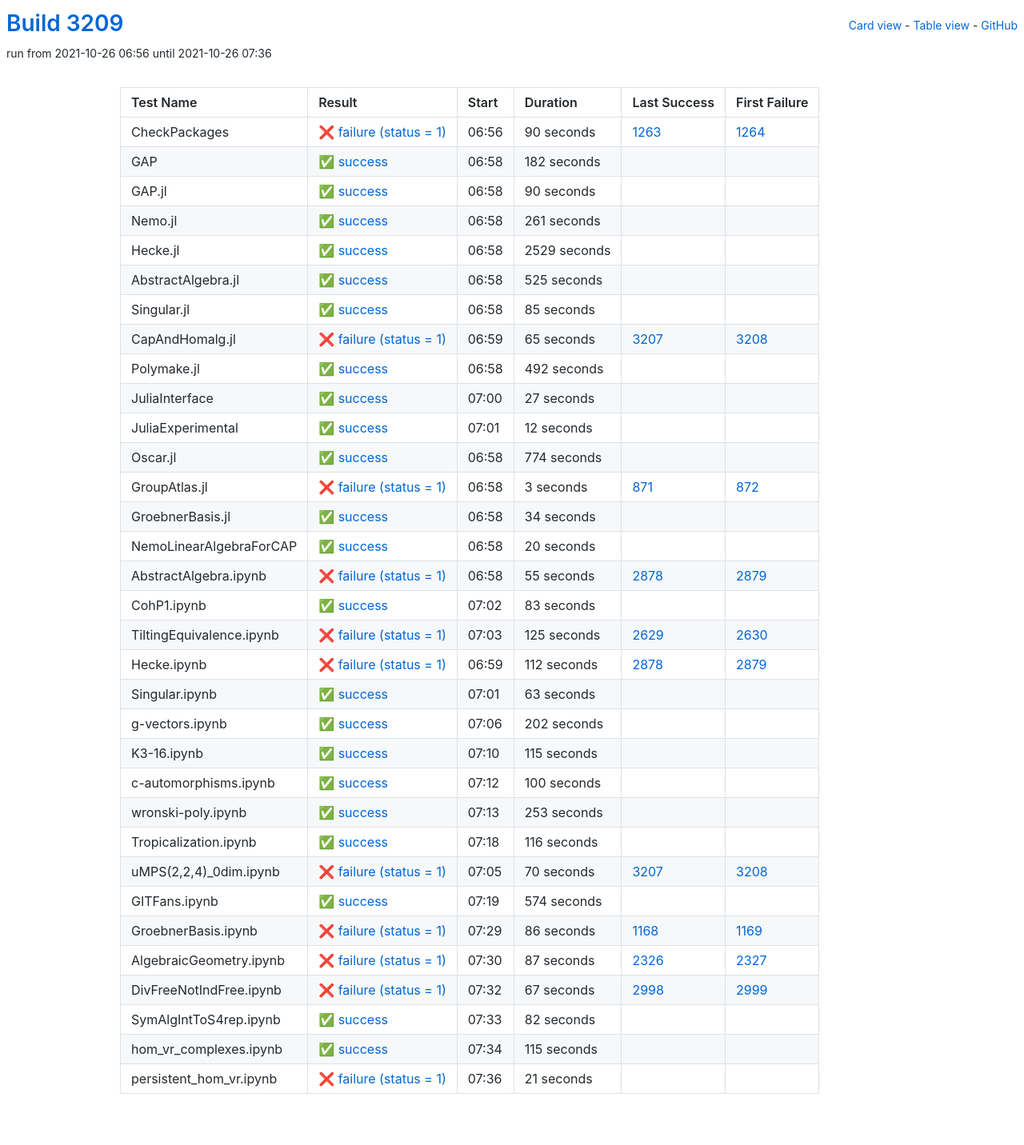
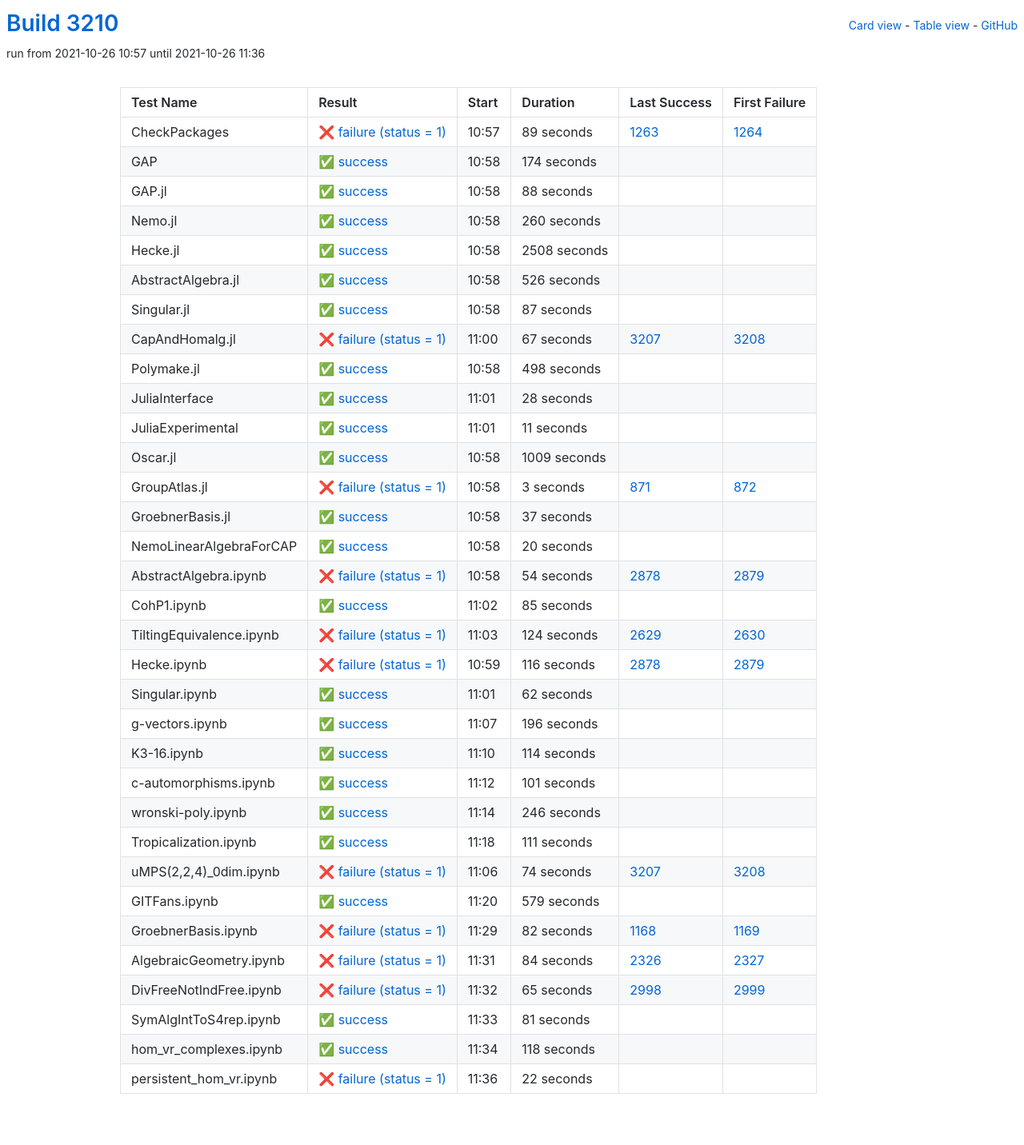
Before and after one commit to oscar-system/oscar-ci-status-stable, a Jekyll site: the page built from table.html, in a window 1280 px wide. Shown: the whole page at 80% size. Built offline with Jekyll 4.4.1, drawn with Linux system fonts in a browser that asks for light colours.

Commit message:
Build #3210

```diff
--- a/_data/ci.yml
+++ b/_data/ci.yml
@@ -1,6 +1,6 @@
 ---
-build: 3209
-build_url: https://oscarci.mathematik.uni-kl.de/job/oscar-stable/3209/
+build: 3210
+build_url: https://oscarci.mathematik.uni-kl.de/job/oscar-stable/3210/
 job: oscar-stable
 organization: oscar-system
 repo: oscar-ci-status-stable
@@ -8,152 +8,152 @@ repourl: https://github.com/oscar-system/oscar-ci-status-stable
 tests:
 - name: CheckPackages
   id: checkpackages
-  log: https://oscarci.mathematik.uni-kl.de/job/oscar-stable/3209/artifact/logs/build-3209/CheckPackages.log
-  start: 2021-10-26 06:56
+  log: https://oscarci.mathematik.uni-kl.de/job/oscar-stable/3210/artifact/logs/build-3210/CheckPackages.log
+  start: 2021-10-26 10:57
   success: false
   exitcode: 1
   status: failure
-  duration: 90
+  duration: 89
   last_success: 1263
   last_success_url: https://oscarci.mathematik.uni-kl.de/job/oscar-stable/1263/
   first_failure: 1264
   first_failure_url: https://oscarci.mathematik.uni-kl.de/job/oscar-stable/1264/
 - name: GAP
   id: gap
-  log: https://oscarci.mathematik.uni-kl.de/job/oscar-stable/3209/artifact/logs/build-3209/GAP.log
-  start: 2021-10-26 06:58
+  log: https://oscarci.mathematik.uni-kl.de/job/oscar-stable/3210/artifact/logs/build-3210/GAP.log
+  start: 2021-10-26 10:58
   success: true
   exitcode: 0
   status: success
-  duration: 182
+  duration: 174
   last_success: false
   last_success_url:
   first_failure: false
   first_failure_url:
 - name: GAP.jl
   id: gap-jl
-  log: https://oscarci.mathematik.uni-kl.de/job/oscar-stable/3209/artifact/logs/build-3209/GAP.jl.log
-  start: 2021-10-26 06:58
+  log: https://oscarci.mathematik.uni-kl.de/job/oscar-stable/3210/artifact/logs/build-3210/GAP.jl.log
+  start: 2021-10-26 10:58
   success: true
   exitcode: 0
   status: success
-  duration: 90
+  duration: 88
   last_success: false
   last_success_url:
   first_failure: false
   first_failure_url:
 - name: Nemo.jl
   id: nemo-jl
-  log: https://oscarci.mathematik.uni-kl.de/job/oscar-stable/3209/artifact/logs/build-3209/Nemo.jl.log
-  start: 2021-10-26 06:58
+  log: https://oscarci.mathematik.uni-kl.de/job/oscar-stable/3210/artifact/logs/build-3210/Nemo.jl.log
+  start: 2021-10-26 10:58
   success: true
   exitcode: 0
   status: success
-  duration: 261
+  duration: 260
   last_success: false
   last_success_url:
   first_failure: false
   first_failure_url:
 - name: Hecke.jl
   id: hecke-jl
-  log: https://oscarci.mathematik.uni-kl.de/job/oscar-stable/3209/artifact/logs/build-3209/Hecke.jl.log
-  start: 2021-10-26 06:58
+  log: https://oscarci.mathematik.uni-kl.de/job/oscar-stable/3210/artifact/logs/build-3210/Hecke.jl.log
+  start: 2021-10-26 10:58
   success: true
   exitcode: 0
   status: success
-  duration: 2529
+  duration: 2508
   last_success: false
   last_success_url:
   first_failure: false
   first_failure_url:
 - name: AbstractAlgebra.jl
   id: abstractalgebra-jl
-  log: https://oscarci.mathematik.uni-kl.de/job/oscar-stable/3209/artifact/logs/build-3209/AbstractAlgebra.jl.log
-  start: 2021-10-26 06:58
+  log: https://oscarci.mathematik.uni-kl.de/job/oscar-stable/3210/artifact/logs/build-3210/AbstractAlgebra.jl.log
+  start: 2021-10-26 10:58
   success: true
   exitcode: 0
   status: success
-  duration: 525
+  duration: 526
   last_success: false
   last_success_url:
   first_failure: false
   first_failure_url:
 - name: Singular.jl
   id: singular-jl
-  log: https://oscarci.mathematik.uni-kl.de/job/oscar-stable/3209/artifact/logs/build-3209/Singular.jl.log
-  start: 2021-10-26 06:58
+  log: https://oscarci.mathematik.uni-kl.de/job/oscar-stable/3210/artifact/logs/build-3210/Singular.jl.log
+  start: 2021-10-26 10:58
   success: true
   exitcode: 0
   status: success
-  duration: 85
+  duration: 87
   last_success: false
   last_success_url:
   first_failure: false
   first_failure_url:
 - name: CapAndHomalg.jl
   id: capandhomalg-jl
-  log: https://oscarci.mathematik.uni-kl.de/job/oscar-stable/3209/artifact/logs/build-3209/CapAndHomalg.jl.log
-  start: 2021-10-26 06:59
+  log: https://oscarci.mathematik.uni-kl.de/job/oscar-stable/3210/artifact/logs/build-3210/CapAndHomalg.jl.log
+  start: 2021-10-26 11:00
   success: false
   exitcode: 1
   status: failure
-  duration: 65
+  duration: 67
   last_success: 3207
   last_success_url: https://oscarci.mathematik.uni-kl.de/job/oscar-stable/3207/
   first_failure: 3208
   first_failure_url: https://oscarci.mathematik.uni-kl.de/job/oscar-stable/3208/
 - name: Polymake.jl
   id: polymake-jl
-  log: https://oscarci.mathematik.uni-kl.de/job/oscar-stable/3209/artifact/logs/build-3209/Polymake.jl.log
-  start: 2021-10-26 06:58
+  log: https://oscarci.mathematik.uni-kl.de/job/oscar-stable/3210/artifact/logs/build-3210/Polymake.jl.log
+  start: 2021-10-26 10:58
   success: true
   exitcode: 0
   status: success
-  duration: 492
+  duration: 498
   last_success: false
   last_success_url:
   first_failure: false
   first_failure_url:
 - name: JuliaInterface
   id: juliainterface
-  log: https://oscarci.mathematik.uni-kl.de/job/oscar-stable/3209/artifact/logs/build-3209/JuliaInterface.log
-  start: 2021-10-26 07:00
+  log: https://oscarci.mathematik.uni-kl.de/job/oscar-stable/3210/artifact/logs/build-3210/JuliaInterface.log
+  start: 2021-10-26 11:01
   success: true
   exitcode: 0
   status: success
-  duration: 27
+  duration: 28
   last_success: false
   last_success_url:
   first_failure: false
   first_failure_url:
 - name: JuliaExperimental
   id: juliaexperimental
-  log: https://oscarci.mathematik.uni-kl.de/job/oscar-stable/3209/artifact/logs/build-3209/JuliaExperimental.log
-  start: 2021-10-26 07:01
+  log: https://oscarci.mathematik.uni-kl.de/job/oscar-stable/3210/artifact/logs/build-3210/JuliaExperimental.log
+  start: 2021-10-26 11:01
   success: true
   exitcode: 0
   status: success
-  duration: 12
+  duration: 11
   last_success: false
   last_success_url:
   first_failure: false
   first_failure_url:
 - name: Oscar.jl
   id: oscar-jl
-  log: https://oscarci.mathematik.uni-kl.de/job/oscar-stable/3209/artifact/logs/build-3209/Oscar.jl.log
-  start: 2021-10-26 06:58
+  log: https://oscarci.mathematik.uni-kl.de/job/oscar-stable/3210/artifact/logs/build-3210/Oscar.jl.log
+  start: 2021-10-26 10:58
   success: true
   exitcode: 0
   status: success
-  duration: 774
+  duration: 1009
   last_success: false
   last_success_url:
   first_failure: false
   first_failure_url:
 - name: GroupAtlas.jl
   id: groupatlas-jl
-  log: https://oscarci.mathematik.uni-kl.de/job/oscar-stable/3209/artifact/logs/build-3209/GroupAtlas.jl.log
-  start: 2021-10-26 06:58
+  log: https://oscarci.mathematik.uni-kl.de/job/oscar-stable/3210/artifact/logs/build-3210/GroupAtlas.jl.log
+  start: 2021-10-26 10:58
   success: false
   exitcode: 1
   status: failure
@@ -164,20 +164,20 @@ tests:
   first_failure_url: https://oscarci.mathematik.uni-kl.de/job/oscar-stable/872/
 - name: GroebnerBasis.jl
   id: groebnerbasis-jl
-  log: https://oscarci.mathematik.uni-kl.de/job/oscar-stable/3209/artifact/logs/build-3209/GroebnerBasis.jl.log
-  start: 2021-10-26 06:58
+  log: https://oscarci.mathematik.uni-kl.de/job/oscar-stable/3210/artifact/logs/build-3210/GroebnerBasis.jl.log
+  start: 2021-10-26 10:58
   success: true
   exitcode: 0
   status: success
-  duration: 34
+  duration: 37
   last_success: false
   last_success_url:
   first_failure: false
   first_failure_url:
 - name: NemoLinearAlgebraForCAP
   id: nemolinearalgebraforcap
-  log: https://oscarci.mathematik.uni-kl.de/job/oscar-stable/3209/artifact/logs/build-3209/NemoLinearAlgebraForCAP.log
-  start: 2021-10-26 06:58
+  log: https://oscarci.mathematik.uni-kl.de/job/oscar-stable/3210/artifact/logs/build-3210/NemoLinearAlgebraForCAP.log
+  start: 2021-10-26 10:58
   success: true
   exitcode: 0
   status: success
@@ -188,216 +188,216 @@ tests:
   first_failure_url:
 - name: AbstractAlgebra.ipynb
   id: abstractalgebra-ipynb
-  log: https://oscarci.mathematik.uni-kl.de/job/oscar-stable/3209/artifact/logs/build-3209/AbstractAlgebra.ipynb.log
-  start: 2021-10-26 06:58
+  log: https://oscarci.mathematik.uni-kl.de/job/oscar-stable/3210/artifact/logs/build-3210/AbstractAlgebra.ipynb.log
+  start: 2021-10-26 10:58
   success: false
   exitcode: 1
   status: failure
-  duration: 55
+  duration: 54
   last_success: 2878
   last_success_url: https://oscarci.mathematik.uni-kl.de/job/oscar-stable/2878/
   first_failure: 2879
   first_failure_url: https://oscarci.mathematik.uni-kl.de/job/oscar-stable/2879/
 - name: CohP1.ipynb
   id: cohp1-ipynb
-  log: https://oscarci.mathematik.uni-kl.de/job/oscar-stable/3209/artifact/logs/build-3209/CohP1.ipynb.log
-  start: 2021-10-26 07:02
+  log: https://oscarci.mathematik.uni-kl.de/job/oscar-stable/3210/artifact/logs/build-3210/CohP1.ipynb.log
+  start: 2021-10-26 11:02
   success: true
   exitcode: 0
   status: success
-  duration: 83
+  duration: 85
   last_success: false
   last_success_url:
   first_failure: false
   first_failure_url:
 - name: TiltingEquivalence.ipynb
   id: tiltingequivalence-ipynb
-  log: https://oscarci.mathematik.uni-kl.de/job/oscar-stable/3209/artifact/logs/build-3209/TiltingEquivalence.ipynb.log
-  start: 2021-10-26 07:03
+  log: https://oscarci.mathematik.uni-kl.de/job/oscar-stable/3210/artifact/logs/build-3210/TiltingEquivalence.ipynb.log
+  start: 2021-10-26 11:03
   success: false
   exitcode: 1
   status: failure
-  duration: 125
+  duration: 124
   last_success: 2629
   last_success_url: https://oscarci.mathematik.uni-kl.de/job/oscar-stable/2629/
   first_failure: 2630
   first_failure_url: https://oscarci.mathematik.uni-kl.de/job/oscar-stable/2630/
 - name: Hecke.ipynb
   id: hecke-ipynb
-  log: https://oscarci.mathematik.uni-kl.de/job/oscar-stable/3209/artifact/logs/build-3209/Hecke.ipynb.log
-  start: 2021-10-26 06:59
+  log: https://oscarci.mathematik.uni-kl.de/job/oscar-stable/3210/artifact/logs/build-3210/Hecke.ipynb.log
+  start: 2021-10-26 10:59
   success: false
   exitcode: 1
   status: failure
-  duration: 112
+  duration: 116
   last_success: 2878
   last_success_url: https://oscarci.mathematik.uni-kl.de/job/oscar-stable/2878/
   first_failure: 2879
   first_failure_url: https://oscarci.mathematik.uni-kl.de/job/oscar-stable/2879/
 - name: Singular.ipynb
   id: singular-ipynb
-  log: https://oscarci.mathematik.uni-kl.de/job/oscar-stable/3209/artifact/logs/build-3209/Singular.ipynb.log
-  start: 2021-10-26 07:01
+  log: https://oscarci.mathematik.uni-kl.de/job/oscar-stable/3210/artifact/logs/build-3210/Singular.ipynb.log
+  start: 2021-10-26 11:01
   success: true
   exitcode: 0
   status: success
-  duration: 63
+  duration: 62
   last_success: false
   last_success_url:
   first_failure: false
   first_failure_url:
 - name: g-vectors.ipynb
   id: g-vectors-ipynb
-  log: https://oscarci.mathematik.uni-kl.de/job/oscar-stable/3209/artifact/logs/build-3209/g-vectors.ipynb.log
-  start: 2021-10-26 07:06
+  log: https://oscarci.mathematik.uni-kl.de/job/oscar-stable/3210/artifact/logs/build-3210/g-vectors.ipynb.log
+  start: 2021-10-26 11:07
   success: true
   exitcode: 0
   status: success
-  duration: 202
+  duration: 196
   last_success: false
   last_success_url:
   first_failure: false
   first_failure_url:
 - name: K3-16.ipynb
   id: k3-16-ipynb
-  log: https://oscarci.mathematik.uni-kl.de/job/oscar-stable/3209/artifact/logs/build-3209/K3-16.ipynb.log
-  start: 2021-10-26 07:10
+  log: https://oscarci.mathematik.uni-kl.de/job/oscar-stable/3210/artifact/logs/build-3210/K3-16.ipynb.log
+  start: 2021-10-26 11:10
   success: true
   exitcode: 0
   status: success
-  duration: 115
+  duration: 114
   last_success: false
   last_success_url:
   first_failure: false
   first_failure_url:
 - name: c-automorphisms.ipynb
   id: c-automorphisms-ipynb
-  log: https://oscarci.mathematik.uni-kl.de/job/oscar-stable/3209/artifact/logs/build-3209/c-automorphisms.ipynb.log
-  start: 2021-10-26 07:12
+  log: https://oscarci.mathematik.uni-kl.de/job/oscar-stable/3210/artifact/logs/build-3210/c-automorphisms.ipynb.log
+  start: 2021-10-26 11:12
   success: true
   exitcode: 0
   status: success
-  duration: 100
+  duration: 101
   last_success: false
   last_success_url:
   first_failure: false
   first_failure_url:
 - name: wronski-poly.ipynb
   id: wronski-poly-ipynb
-  log: https://oscarci.mathematik.uni-kl.de/job/oscar-stable/3209/artifact/logs/build-3209/wronski-poly.ipynb.log
-  start: 2021-10-26 07:13
+  log: https://oscarci.mathematik.uni-kl.de/job/oscar-stable/3210/artifact/logs/build-3210/wronski-poly.ipynb.log
+  start: 2021-10-26 11:14
   success: true
   exitcode: 0
   status: success
-  duration: 253
+  duration: 246
   last_success: false
   last_success_url:
   first_failure: false
   first_failure_url:
 - name: Tropicalization.ipynb
   id: tropicalization-ipynb
-  log: https://oscarci.mathematik.uni-kl.de/job/oscar-stable/3209/artifact/logs/build-3209/Tropicalization.ipynb.log
-  start: 2021-10-26 07:18
+  log: https://oscarci.mathematik.uni-kl.de/job/oscar-stable/3210/artifact/logs/build-3210/Tropicalization.ipynb.log
+  start: 2021-10-26 11:18
   success: true
   exitcode: 0
   status: success
-  duration: 116
+  duration: 111
   last_success: false
   last_success_url:
   first_failure: false
   first_failure_url:
 - name: uMPS(2,2,4)_0dim.ipynb
   id: umps-2-2-4-0dim-ipynb
-  log: https://oscarci.mathematik.uni-kl.de/job/oscar-stable/3209/artifact/logs/build-3209/uMPS-2-2-4-_0dim.ipynb.log
-  start: 2021-10-26 07:05
+  log: https://oscarci.mathematik.uni-kl.de/job/oscar-stable/3210/artifact/logs/build-3210/uMPS-2-2-4-_0dim.ipynb.log
+  start: 2021-10-26 11:06
   success: false
   exitcode: 1
   status: failure
-  duration: 70
+  duration: 74
   last_success: 3207
   last_success_url: https://oscarci.mathematik.uni-kl.de/job/oscar-stable/3207/
   first_failure: 3208
   first_failure_url: https://oscarci.mathematik.uni-kl.de/job/oscar-stable/3208/
 - name: GITFans.ipynb
   id: gitfans-ipynb
-  log: https://oscarci.mathematik.uni-kl.de/job/oscar-stable/3209/artifact/logs/build-3209/GITFans.ipynb.log
-  start: 2021-10-26 07:19
+  log: https://oscarci.mathematik.uni-kl.de/job/oscar-stable/3210/artifact/logs/build-3210/GITFans.ipynb.log
+  start: 2021-10-26 11:20
   success: true
   exitcode: 0
   status: success
-  duration: 574
+  duration: 579
   last_success: false
   last_success_url:
   first_failure: false
   first_failure_url:
 - name: GroebnerBasis.ipynb
   id: groebnerbasis-ipynb
-  log: https://oscarci.mathematik.uni-kl.de/job/oscar-stable/3209/artifact/logs/build-3209/GroebnerBasis.ipynb.log
-  start: 2021-10-26 07:29
+  log: https://oscarci.mathematik.uni-kl.de/job/oscar-stable/3210/artifact/logs/build-3210/GroebnerBasis.ipynb.log
+  start: 2021-10-26 11:29
   success: false
   exitcode: 1
   status: failure
-  duration: 86
+  duration: 82
   last_success: 1168
   last_success_url: https://oscarci.mathematik.uni-kl.de/job/oscar-stable/1168/
   first_failure: 1169
   first_failure_url: https://oscarci.mathematik.uni-kl.de/job/oscar-stable/1169/
 - name: AlgebraicGeometry.ipynb
   id: algebraicgeometry-ipynb
-  log: https://oscarci.mathematik.uni-kl.de/job/oscar-stable/3209/artifact/logs/build-3209/AlgebraicGeometry.ipynb.log
-  start: 2021-10-26 07:30
+  log: https://oscarci.mathematik.uni-kl.de/job/oscar-stable/3210/artifact/logs/build-3210/AlgebraicGeometry.ipynb.log
+  start: 2021-10-26 11:31
   success: false
   exitcode: 1
   status: failure
-  duration: 87
+  duration: 84
   last_success: 2326
   last_success_url: https://oscarci.mathematik.uni-kl.de/job/oscar-stable/2326/
   first_failure: 2327
   first_failure_url: https://oscarci.mathematik.uni-kl.de/job/oscar-stable/2327/
 - name: DivFreeNotIndFree.ipynb
   id: divfreenotindfree-ipynb
-  log: https://oscarci.mathematik.uni-kl.de/job/oscar-stable/3209/artifact/logs/build-3209/DivFreeNotIndFree.ipynb.log
-  start: 2021-10-26 07:32
+  log: https://oscarci.mathematik.uni-kl.de/job/oscar-stable/3210/artifact/logs/build-3210/DivFreeNotIndFree.ipynb.log
+  start: 2021-10-26 11:32
   success: false
   exitcode: 1
   status: failure
-  duration: 67
+  duration: 65
   last_success: 2998
   last_success_url: https://oscarci.mathematik.uni-kl.de/job/oscar-stable/2998/
   first_failure: 2999
   first_failure_url: https://oscarci.mathematik.uni-kl.de/job/oscar-stable/2999/
 - name: SymAlgIntToS4rep.ipynb
   id: symalginttos4rep-ipynb
-  log: https://oscarci.mathematik.uni-kl.de/job/oscar-stable/3209/artifact/logs/build-3209/SymAlgIntToS4rep.ipynb.log
-  start: 2021-10-26 07:33
+  log: https://oscarci.mathematik.uni-kl.de/job/oscar-stable/3210/artifact/logs/build-3210/SymAlgIntToS4rep.ipynb.log
+  start: 2021-10-26 11:33
   success: true
   exitcode: 0
   status: success
-  duration: 82
+  duration: 81
   last_success: false
   last_success_url:
   first_failure: false
   first_failure_url:
 - name: hom_vr_complexes.ipynb
   id: hom-vr-complexes-ipynb
-  log: https://oscarci.mathematik.uni-kl.de/job/oscar-stable/3209/artifact/logs/build-3209/hom_vr_complexes.ipynb.log
-  start: 2021-10-26 07:34
+  log: https://oscarci.mathematik.uni-kl.de/job/oscar-stable/3210/artifact/logs/build-3210/hom_vr_complexes.ipynb.log
+  start: 2021-10-26 11:34
   success: true
   exitcode: 0
   status: success
-  duration: 115
+  duration: 118
   last_success: false
   last_success_url:
   first_failure: false
   first_failure_url:
 - name: persistent_hom_vr.ipynb
   id: persistent-hom-vr-ipynb
-  log: https://oscarci.mathematik.uni-kl.de/job/oscar-stable/3209/artifact/logs/build-3209/persistent_hom_vr.ipynb.log
-  start: 2021-10-26 07:36
+  log: https://oscarci.mathematik.uni-kl.de/job/oscar-stable/3210/artifact/logs/build-3210/persistent_hom_vr.ipynb.log
+  start: 2021-10-26 11:36
   success: false
   exitcode: 1
   status: failure
-  duration: 21
+  duration: 22
   last_success: false
   last_success_url:
   first_failure: false
```
Also changed, not shown: README.md.
